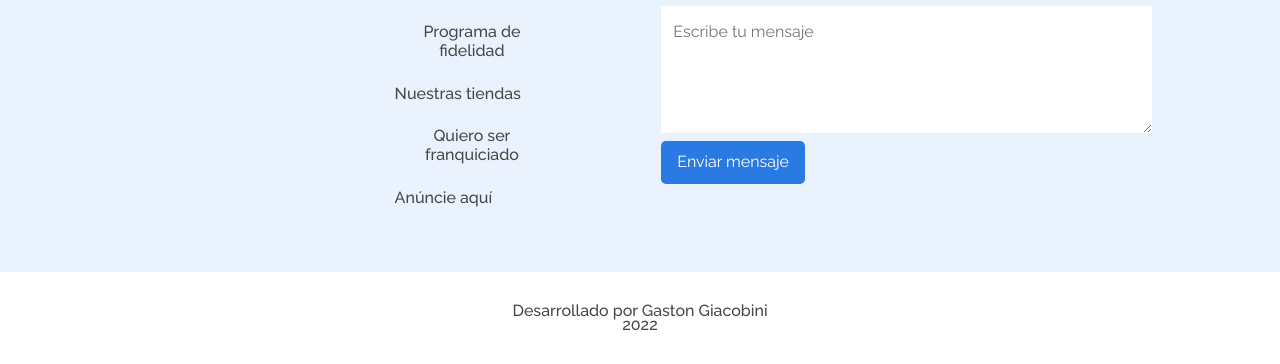
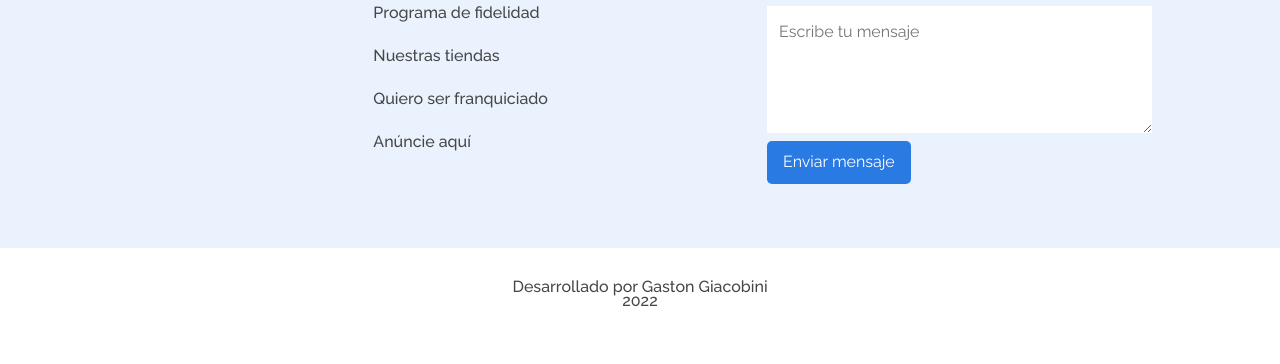
Before and after one commit to gaston38kpo/ONE-e-commerce, a plain HTML site: page index.html in a window 1280 px wide. Shown: the part 1683-2047 px from the top of the page. After the commit the page ends 2023 px from the top, so only its background shows below. Drawn offline with Linux system fonts and the light colour scheme.

Commit message:
bugfix links del footer ahora no se deforman en pc

```diff
--- a/assets/css/footer/footer-rapidLinks.css
+++ b/assets/css/footer/footer-rapidLinks.css
@@ -14,6 +14,6 @@
 
 @media screen and (min-width: 992px) {
   .footer__rapid-links {
-    width: 15.5%;
+    min-width: 176px;
   }
 }
```
